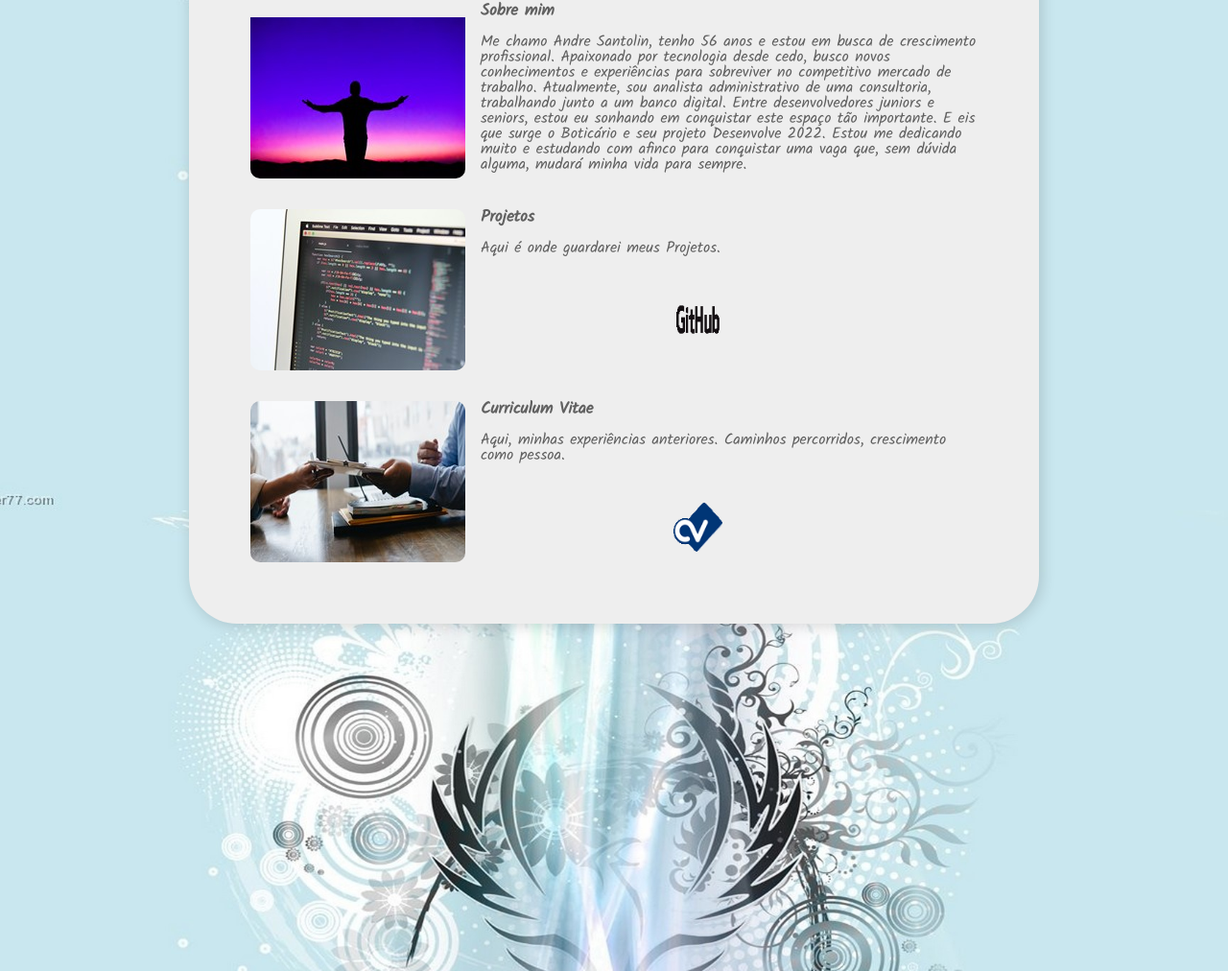
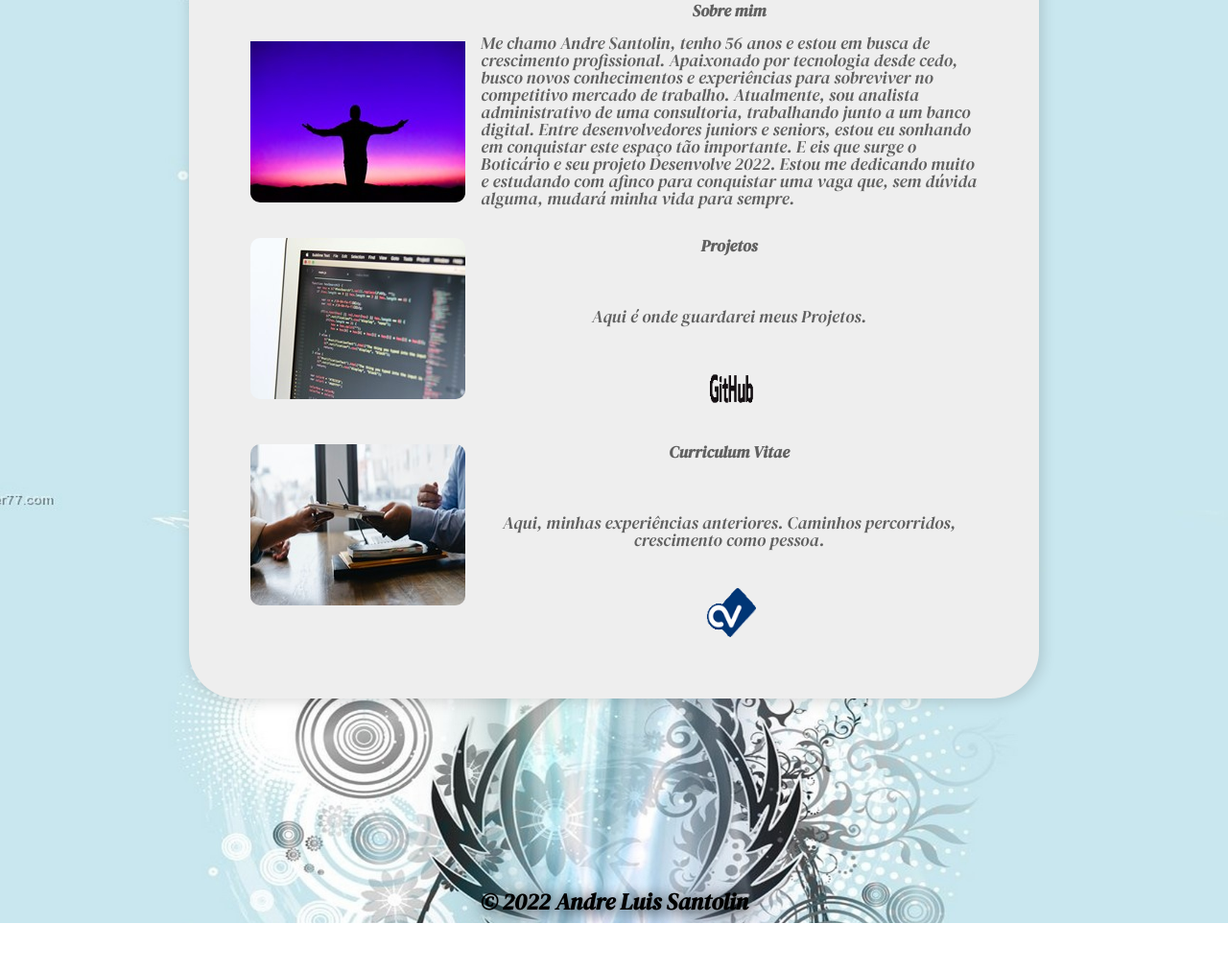
Before and after one commit to AndreSantolin/Projetos-2022, a plain HTML site: page index.html in a window 1280 px wide. Shown: the part 1068-2080 px from the top of the page at 96% size. After the commit the page ends 2030 px from the top, so only its background shows below. Drawn offline with Linux system fonts and the light colour scheme.

Commit message:
alteraçoes no layout

```diff
--- a/css/style.css
+++ b/css/style.css
@@ -13,7 +13,7 @@
   }
 
   body {
-    font-family: 'Kalam', cursive;
+    font-family: 'DM Serif Display', cursive;
     background: url("../img/fundo1.jpeg") no-repeat top center;
     background-attachment: fixed;
     background-size: cover;
@@ -22,6 +22,7 @@
     justify-items: center;
     height: 100vh;
     color: #4F4F4F;
+
   }
 
   .container {
@@ -98,7 +99,7 @@
   }
 
   .imagem-1 {
-    padding: 15px 0px 0px 0px;
+    padding: 40px 0px 0px 0px;
 
   }
 
@@ -106,10 +107,25 @@
     font-weight: bold;
     margin-bottom: 1rem;
     font-size: 17px;
+    text-align: center;
+  }
+
+  #projetos {
+    padding-top: 40px;
+    text-align: center;
+  }
+
+  #cvit {
+    padding-top: 40px;
+    text-align: center;
+  }
+
+  .portfolio p {
+    font-size: 18px;
   }
 
   .git {
-    padding: 40px 0px 0px 200px;
+    padding: 40px 0px 0px 235px;
     width: 10%;
     opacity: 1;
     transition: 400ms;
@@ -120,7 +136,7 @@
     opacity: 0.3;
 }
   .cv {
-    padding: 40px 0px 0px 200px;
+    padding: 40px 0px 0px 235px;
     width: 10%;
     opacity: 1;
     transition: 400ms
@@ -132,12 +148,15 @@
 
   .copyright {
     font-size: 24px;
-    color: white;
+    font-weight: bold;
+    color: black;
     text-shadow: 2px 2px 16px black;
-    margin-top: 50vh;
+    margin-top: 25vh;
     padding-bottom: 50vh;
     text-align: center;
+    padding: 0px 0px 10px ;
   }
+
 
   @media (max-width: 600px) {
     body {
--- a/index.html
+++ b/index.html
@@ -9,6 +9,7 @@
   <link rel="stylesheet" href="css/reset.css">
   <link rel="stylesheet" href="css/style.css" />
   <link href="https://fonts.googleapis.com/css2?family=Kalam&display=swap" rel="stylesheet">
+  <link href="https://fonts.googleapis.com/css2?family=DM+Serif+Display:ital@1&display=swap" rel="stylesheet">
 
 </head>
 
@@ -50,7 +51,7 @@
           <img src="img/2.jpg" alt="2" />
           <div>
             <h2>Projetos</h2>
-            <p>
+            <p id="projetos">
               Aqui é onde guardarei meus Projetos.
             </p>
             <a href="https://github.com/AndreSantolin"><img class="git" src="img/GitHub.png" alt="GitHub" /></a>
@@ -60,7 +61,7 @@
           <img src="img/3.jpg" alt="3" />
           <div>
             <h2>Curriculum Vitae</h2>
-            <p>
+            <p id="cvit">
               Aqui, minhas experiências anteriores. Caminhos percorridos, crescimento como pessoa.
             </p>
             <a href="https://docs.google.com/document/d/1FJsehltWWYmX465-iuUh9_ROjDypOeyo/edit?usp=sharing&ouid=109478041242083475442&rtpof=true&sd=true"><img class="cv" src="img/cv.png" alt="cv" /></a>
@@ -68,7 +69,8 @@
         </li>
       </ul>
     </div>
-    <p class="copyright">© 2022 Andre Luis Santolin</p>
+      <p class="copyright">© 2022 Andre Luis Santolin</p>
+
   </div>
 </body>
 
```
